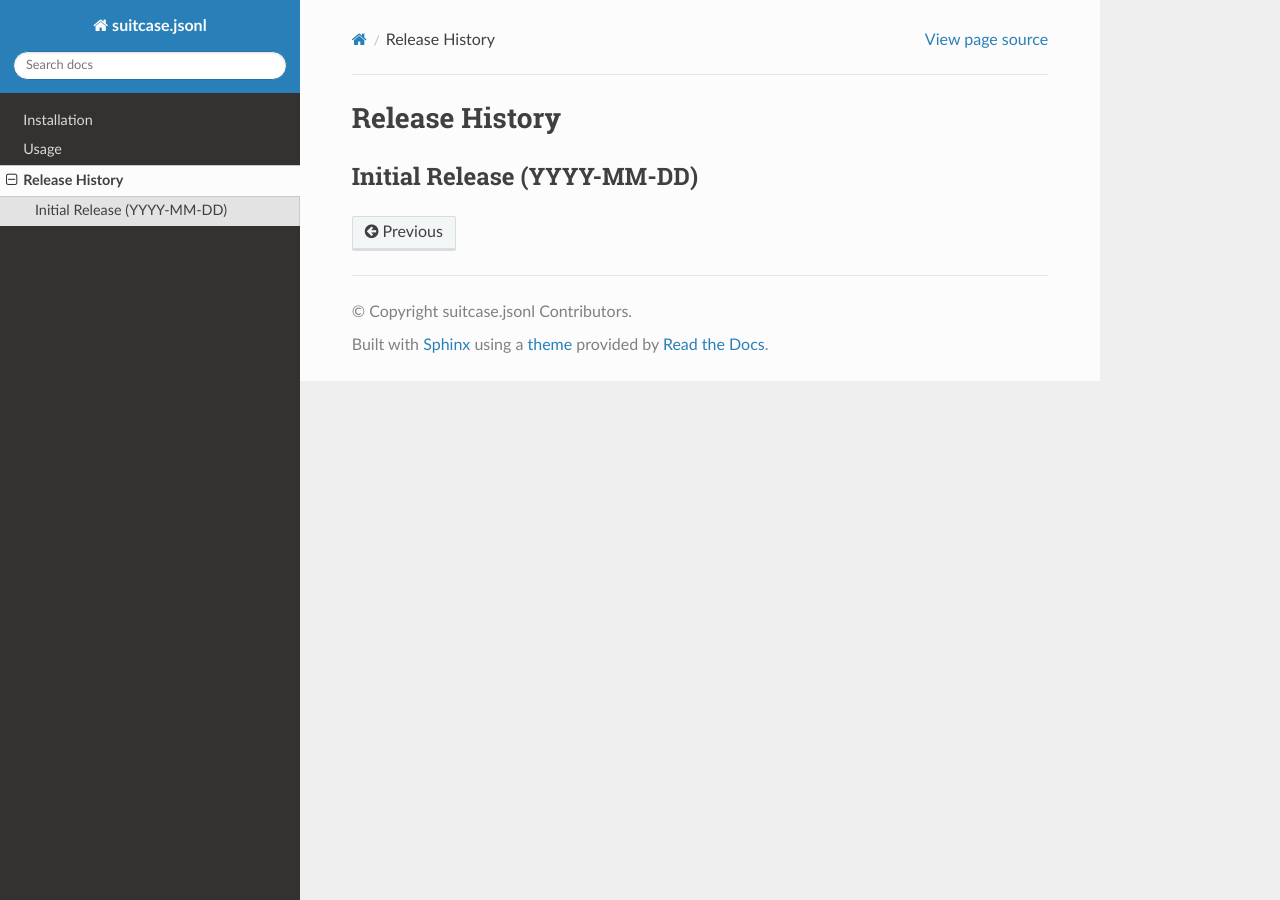
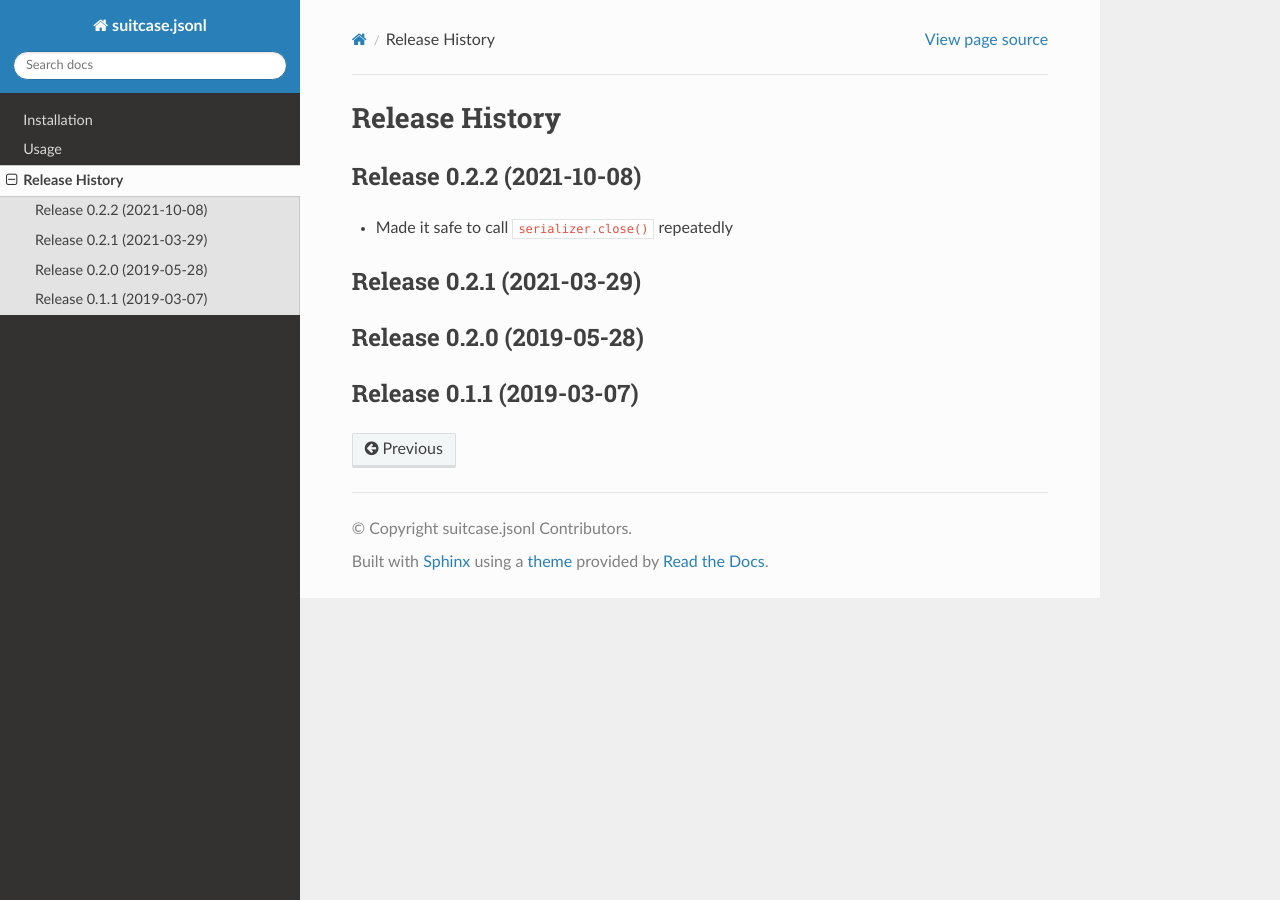
Before and after one commit to bluesky/suitcase-jsonl, a Sphinx documentation site: the page built from docs/source/release-history.rst, in a window 1280 px wide. Built offline with Sphinx 7.4.7 and the Read the Docs theme 2.0.0, drawn with Linux system fonts in a browser that asks for light colours.

Commit message:
Release notes for v0.2.2

```diff
--- a/docs/source/release-history.rst
+++ b/docs/source/release-history.rst
@@ -2,5 +2,16 @@
 Release History
 ===============
 
-Initial Release (YYYY-MM-DD)
-----------------------------
+Release 0.2.2 (2021-10-08)
+--------------------------
+
+- Made it safe to call ``serializer.close()`` repeatedly
+
+Release 0.2.1 (2021-03-29)
+--------------------------
+
+Release 0.2.0 (2019-05-28)
+--------------------------
+
+Release 0.1.1 (2019-03-07)
+--------------------------
```
